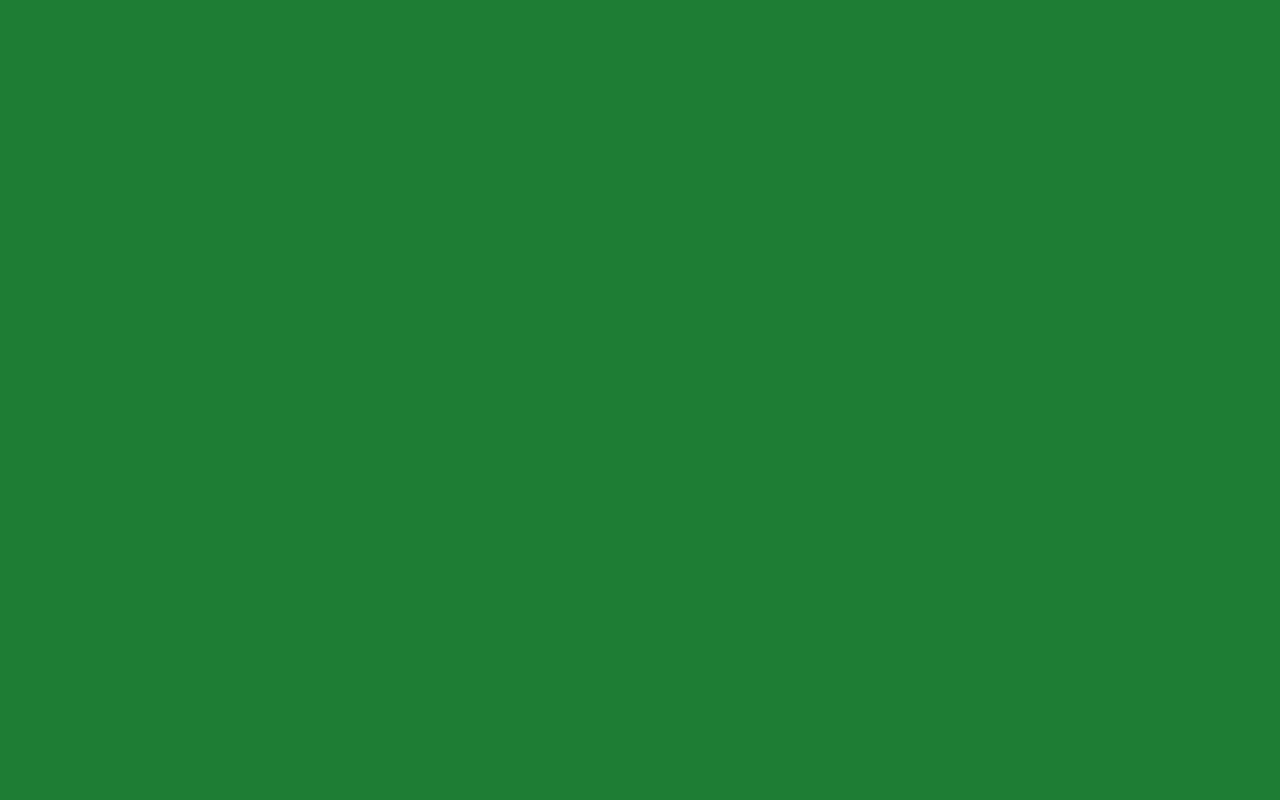
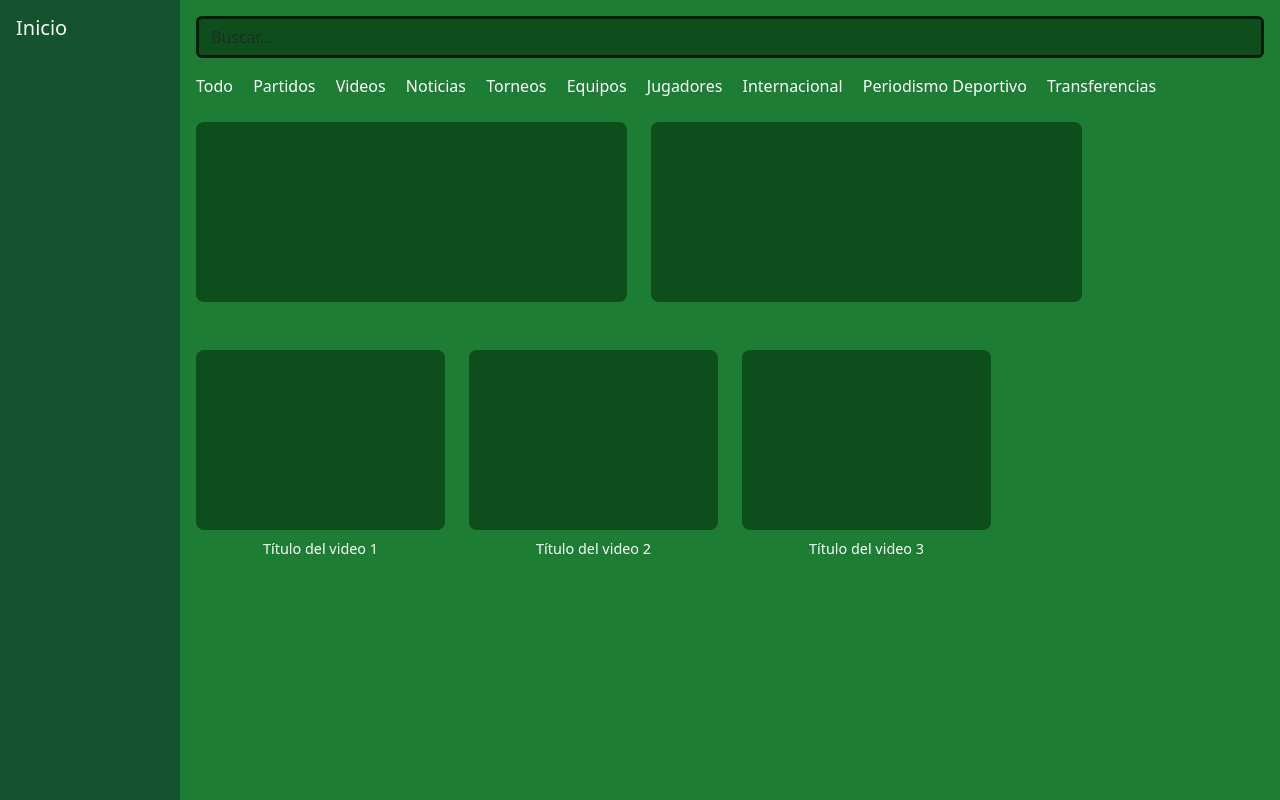
Before and after one commit to Manuchab/TP-ivo, a plain HTML site: page index.html in a window 1280 px wide. Drawn offline with nearby package versions, Linux system fonts and the light colour scheme.

Commit message:
Chab's commit 3: I'll be bahc

```diff
--- a/index.html
+++ b/index.html
@@ -2,8 +2,67 @@
 <html lang="es">
 <head>
   <meta charset="UTF-8">
-  <title>FútbolTube</title>
+  <title>TP-Ivo</title>
   <link href="https://cdn.jsdelivr.net/npm/bootstrap@5.3.3/dist/css/bootstrap.min.css" rel="stylesheet">
   <link rel="stylesheet" href="style.css">
 </head>
 <body>
+
+
+  <aside class="sidebar">
+    <h2>Inicio</h2>
+  </aside>
+
+
+  <main class="pagina-principal">
+
+    <div class="mb-3">
+      <input type="text" class="form-control barra-busqueda" placeholder="Buscar...">
+    </div>
+
+
+    <nav class="mb-4">
+      <span class="me-3">Todo</span>
+      <span class="me-3">Partidos</span>
+      <span class="me-3">Videos</span>
+      <span class="me-3">Noticias</span>
+      <span class="me-3">Torneos</span>
+      <span class="me-3">Equipos</span>
+      <span class="me-3">Jugadores</span>
+      <span class="me-3">Internacional</span>
+      <span class="me-3">Periodismo Deportivo</span>
+      <span>Transferencias</span>
+    </nav>
+
+
+    <section class="row mb-5">
+      <div class="col-5">
+        <div class="box cuadradito-partido"></div>
+      </div>
+      <div class="col-5">
+        <div class="box cuadradito-partido"></div>
+      </div>
+    </section>
+
+
+    <section class="row">
+      <div class="col-3 mb-4">
+        <div class="box cuadradito-video"></div>
+        <p class="titulo-video">Título del video 1</p>
+      </div>
+      <div class="col-3 mb-4">
+        <div class="box cuadradito-video"></div>
+        <p class="titulo-video">Título del video 2</p>
+      </div>
+      <div class="col-3 mb-4">
+        <div class="box cuadradito-video"></div>
+        <p class="titulo-video">Título del video 3</p>
+      </div>
+    </section>
+
+
+  </main>
+
+
+</body>
+</html>
--- a/style.css
+++ b/style.css
@@ -1,6 +1,57 @@
 body {
+    margin: 0;
     background-color: #1e7d34;
     color: white;
-    font-family: sans-serif;
+}
+
+.sidebar {
+    position: fixed;
+    top: 0;
+    left: 0;
+    width: 180px;
+    height: 100vh;
+    background-color: #14532d;
+    padding: 1rem;
+}
+
+
+.sidebar h2 {
     margin: 0;
+    font-size: 1.25rem;
 }
+
+.pagina-principal {
+    margin-left: 180px;
+    padding: 1rem;
+}
+
+
+.barra-busqueda {
+    background-color: #0e4d1c;
+    border: 3px solid #051b0a;
+    color: white;
+}
+
+.search-bar::placeholder {
+    color: #ddd;
+}
+
+.box {
+    width: 100%;
+    height: 180px;
+    border-radius: 8px;
+}
+
+.cuadradito-partido {
+    background-color: #0e4d1c;
+}
+
+.cuadradito-video {
+    background-color: #0e4d1c;
+}
+
+.titulo-video {
+    margin-top: 0.5rem;
+    font-size: 0.9rem;
+    text-align: center;
+}
```
